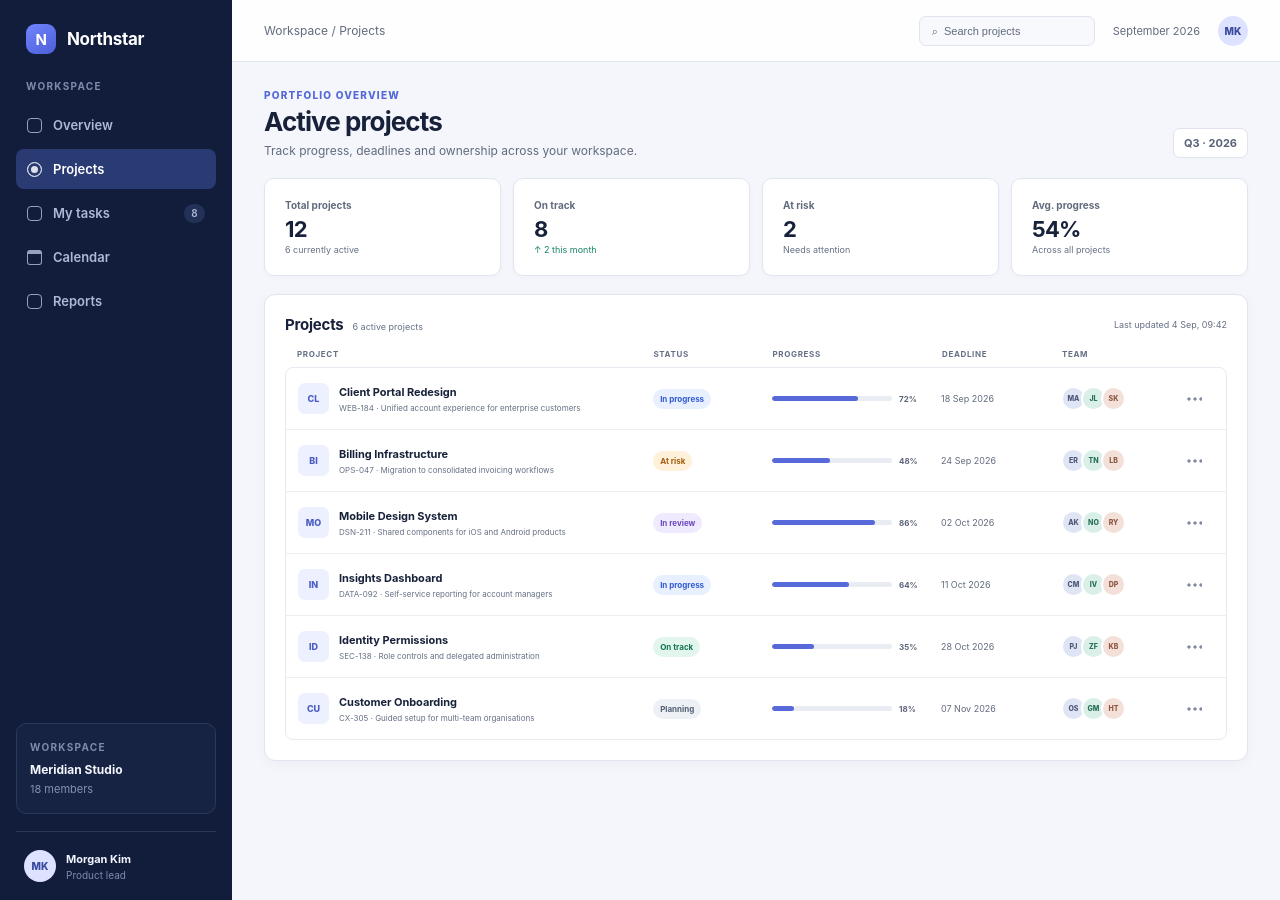
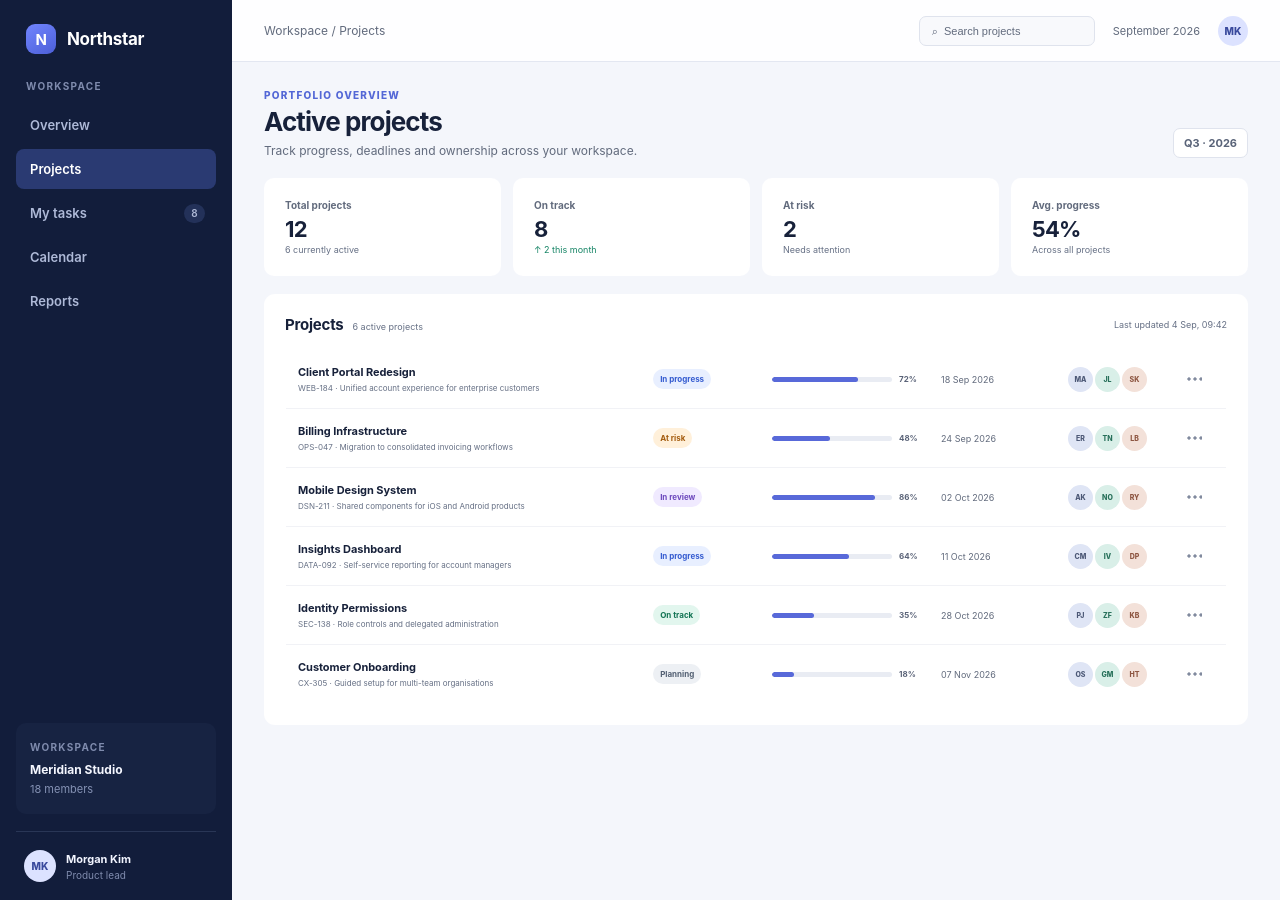
Before and after one commit to Ubuntovka/thesis-evaluation-projects, a Next.js app: page /dashboard in a window 1280 px wide. Built offline with nearby package versions, Linux system fonts and the light colour scheme.

Commit message:
Clean up dashboard cards

```diff
--- a/app/_ui/AlphaView.tsx
+++ b/app/_ui/AlphaView.tsx
@@ -21,7 +21,6 @@ export function AlphaView() {
           <p className={styles.eyebrow}>Workspace</p>
           {navItems.map((item) => (
             <a href="#projects" className={item === "Projects" ? styles.current : undefined} key={item}>
-              <span className={styles.navIcon} aria-hidden="true" />
               {item}
               {item === "My tasks" && <span className={styles.count}>8</span>}
             </a>
@@ -52,11 +51,10 @@ export function AlphaView() {
 
           <section className={styles.projectSection} id="projects">
             <div className={styles.sectionHeader}><div><h2>Projects</h2><span>6 active projects</span></div><span>Last updated 4 Sep, 09:42</span></div>
-            <div className={styles.columnHead} aria-hidden="true"><span>Project</span><span>Status</span><span>Progress</span><span>Deadline</span><span>Team</span><span /></div>
             <div className={styles.projectList}>
               {projects.map((project, index) => (
                 <article className={styles.project} key={project.code}>
-                  <div className={styles.projectInfo}><span className={styles.projectBadge}>{project.name.slice(0, 2).toUpperCase()}</span><span><strong>{project.name}</strong><small>{project.code} · {project.description}</small></span></div>
+                  <div className={styles.projectInfo}><span><strong>{project.name}</strong><small>{project.code} · {project.description}</small></span></div>
                   <span className={`${styles.status} ${styles[project.tone]}`}>{project.status}</span>
                   <div className={styles.progress}><span><i style={{ width: `${project.progress}%` }} /></span><strong>{project.progress}%</strong></div>
                   <time dateTime={project.date}>{project.deadline}</time>
--- a/app/_ui/alpha.module.css
+++ b/app/_ui/alpha.module.css
@@ -28,14 +28,11 @@
 .brandMark { display: grid; place-items: center; width: 30px; height: 30px; border-radius: 9px; background: linear-gradient(145deg, #7185ff, #4c5fd7); font-size: 15px; }
 .navigation { display: flex; flex-direction: column; gap: var(--nav-gap); }
 .eyebrow { margin: 0 10px 9px; color: #7f8bad; font-size: 10px; font-weight: 750; letter-spacing: .13em; text-transform: uppercase; }
-.navigation a { display: flex; align-items: center; gap: 11px; min-height: var(--nav-row-height); padding: 0 11px; border-radius: 8px; color: #aeb9d7; text-decoration: none; font-size: 13px; font-weight: 570; }
+.navigation a { display: flex; align-items: center; gap: 11px; min-height: var(--nav-row-height); padding: 0 11px 0 14px; border-radius: 8px; color: #aeb9d7; text-decoration: none; font-size: 13px; font-weight: 570; }
 .navigation a:hover { background: #19264a; color: #fff; }
 .navigation .current { background: #2a3a72; color: #fff; }
-.navIcon { width: 15px; height: 15px; border: 1.5px solid currentColor; border-radius: 4px; opacity: .85; }
-.navigation a:nth-of-type(2) .navIcon { border-radius: 50%; box-shadow: inset 0 0 0 3px #2a3a72; background: currentColor; }
-.navigation a:nth-of-type(4) .navIcon { border-radius: 3px; border-top-width: 4px; }
 .count { margin-left: auto; display: grid; place-items: center; min-width: 21px; height: 19px; padding: 0 5px; border-radius: 10px; background: #233159; font-size: 10px; }
-.teamCard { margin-top: auto; padding: var(--team-card-pad); border: 1px solid #2b385b; border-radius: 10px; background: #172342; }
+.teamCard { margin-top: auto; padding: var(--team-card-pad); border: 1px solid transparent; border-radius: 10px; background: #172342; }
 .teamCard .eyebrow { margin-left: 0; }
 .teamCard strong, .teamCard span { display: block; }
 .teamCard strong { font-size: 12px; color: #f5f7ff; }
@@ -62,24 +59,22 @@
 .subtitle { margin: 6px 0 0; color: #626b7d; font-size: 12px; }
 .quarter { padding: 7px 10px; border: 1px solid #dfe3ed; border-radius: 7px; background: #fff; color: #596378; font-size: 11px; font-weight: 650; }
 .metrics { display: grid; grid-template-columns: repeat(4, 1fr); gap: var(--metrics-gap); margin-top: var(--metrics-top-margin); }
-.metrics article { padding: var(--panel-pad); border: 1px solid #e1e5ef; border-radius: 10px; background: #fff; box-shadow: 0 2px 6px rgba(22, 35, 75, .025); }
+.metrics article { padding: var(--panel-pad); border: 1px solid transparent; border-radius: 10px; background: #fff; }
 .metrics span, .metrics small { display: block; }
 .metrics span { color: #626b7d; font-size: 10px; font-weight: 650; }
 .metrics strong { display: block; margin: 7px 0 4px; font-size: 22px; line-height: 1; letter-spacing: -.035em; }
 .metrics small { color: #667085; font-size: 9px; }
 .metrics .positive { color: #158465; }
-.projectSection { margin-top: var(--section-top-margin); padding: var(--panel-pad); border: 1px solid #e0e5ef; border-radius: 11px; background: #fff; box-shadow: 0 4px 13px rgba(24, 37, 77, .035); }
+.projectSection { margin-top: var(--section-top-margin); padding: var(--panel-pad); border: 1px solid transparent; border-radius: 11px; background: #fff; }
 .sectionHeader { display: flex; align-items: center; justify-content: space-between; margin-bottom: var(--meta-gap); }
 .sectionHeader > div:first-child { display: flex; align-items: baseline; gap: 9px; }
 .sectionHeader h2 { margin: 0; font-size: 15px; letter-spacing: -.015em; }
 .sectionHeader span { color: #667085; font-size: 9px; }
-.columnHead, .project { display: grid; grid-template-columns: minmax(310px, 2.1fr) 104px minmax(130px, .95fr) 105px 104px 34px; align-items: center; column-gap: var(--meta-gap); }
-.columnHead { padding: 0 12px 8px; color: #667085; font-size: 8px; font-weight: 750; letter-spacing: .08em; text-transform: uppercase; }
-.projectList { border: 1px solid #e8eaf1; border-radius: 8px; overflow: visible; }
-.project { min-height: 0; padding: var(--row-pad) 12px; border-bottom: 1px solid #eceef4; }
+.project { display: grid; grid-template-columns: minmax(310px, 2.1fr) 104px minmax(130px, .95fr) 105px 104px 34px; align-items: center; column-gap: var(--meta-gap); }
+.projectList { border: 1px solid transparent; border-radius: 8px; overflow: visible; }
+.project { min-height: 0; padding: var(--row-pad) 12px; border-bottom: 1px solid #f1f2f6; }
 .project:last-child { border-bottom: 0; }
 .projectInfo { display: flex; min-width: 0; align-items: center; gap: 10px; }
-.projectBadge { flex: 0 0 auto; display: grid; place-items: center; width: 31px; height: 31px; border-radius: 7px; background: #edf0ff; color: #4b5dc3; font-size: 9px; font-weight: 800; }
 .projectInfo > span:last-child { min-width: 0; }
 .projectInfo strong, .projectInfo small { display: block; white-space: nowrap; overflow: hidden; text-overflow: ellipsis; }
 .projectInfo strong { font-size: 11px; letter-spacing: -.005em; }
@@ -96,7 +91,7 @@
 .progress strong { color: #596277; font-size: 8px; font-weight: 700; }
 .project time { color: #626b7d; font-size: 9px; }
 .avatars { display: flex; padding-left: 5px; }
-.avatars span { display: grid; place-items: center; width: 25px; height: 25px; margin-left: -5px; border: 2px solid #fff; border-radius: 50%; background: #dfe5f5; color: #4c5876; font-size: 7px; font-weight: 800; }
+.avatars span { display: grid; place-items: center; width: 25px; height: 25px; margin-left: 2px; border: 0 solid #fff; border-radius: 50%; background: #dfe5f5; color: #4c5876; font-size: 7px; font-weight: 800; }
 .avatars span:nth-child(2) { background: #d9efe8; color: #27705a; }
 .avatars span:nth-child(3) { background: #f3e1d9; color: #8d5541; }
 .action { position: relative; display: grid; place-items: center; width: 28px; height: 28px; padding: 0; border: 1px solid transparent; border-radius: 6px; background: transparent; color: #818a9e; cursor: pointer; }
```
